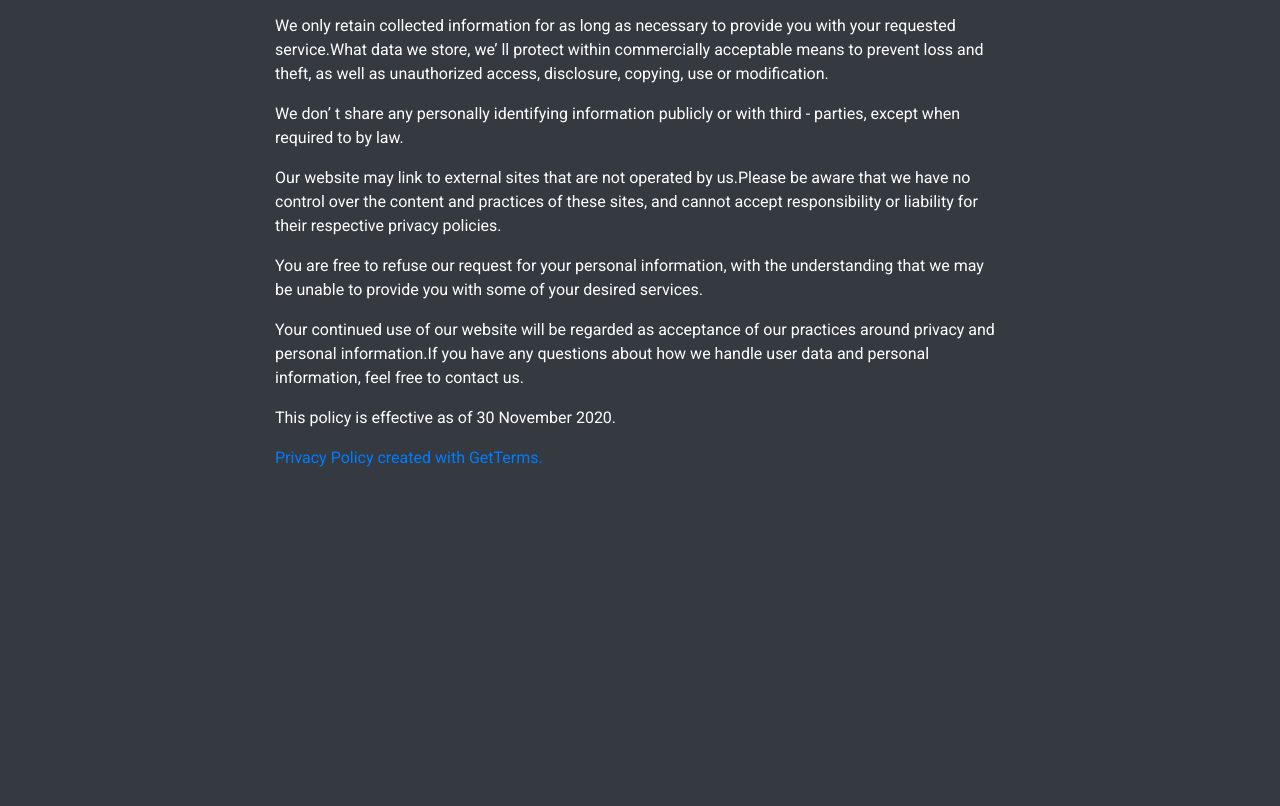
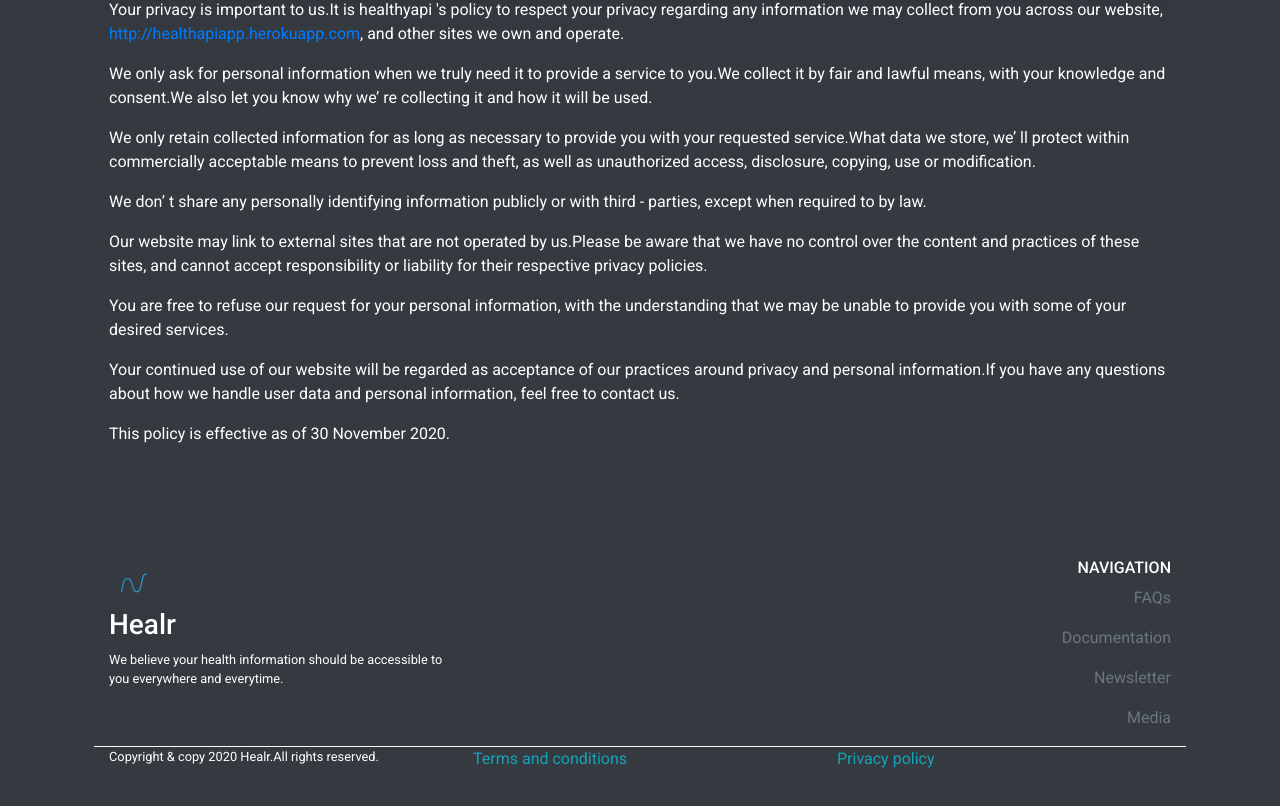
Before and after one commit to gondiski/Health-Dashboard, a React (Create React App) app: page /privacy in a window 1280 px wide. Shown: the part 264-1070 px from the top of the page. Before the commit the page ends 800 px from the top, so only its background shows below. Built offline with nearby package versions, Linux system fonts and the light colour scheme; some icons are missing.

Commit message:
Fixes for privacy policy page

```diff
--- a/src/components/sections/Privacy.js
+++ b/src/components/sections/Privacy.js
@@ -1,14 +1,16 @@
 import React, { Component } from 'react';
-import { Col, Row } from 'react-bootstrap';
-
+import { Col, Row, Jumbotron } from 'react-bootstrap';
+import Footer from './Footer';
 class Privacy extends Component {
     render() {
         return ( <
             Row >
             <
-            Col className = "col-md-8 offset-md-2 text-white" >
+            Col className = "mx-4 text-white" >
             <
-            h2 > Privacy Policy < /h2> <
+            Jumbotron className = "text-center bg-dark shadow-lg" >
+            <
+            h2 > Privacy Policy < /h2> </Jumbotron > <
             p > Your privacy is important to us.It is healthyapi 's policy to respect your privacy regarding any information we may collect from you across our website, <a href="http://healthapiapp.herokuapp.com">http://healthapiapp.herokuapp.com</a>, and other sites we own and operate.</p> <
             p > We only ask
             for personal information when we truly need it to provide a service to you.We collect it by fair and lawful means, with your knowledge and consent.We also
@@ -21,12 +23,9 @@
             p > You are free to refuse our request
             for your personal information, with the understanding that we may be unable to provide you with some of your desired services. < /p> <
             p > Your continued use of our website will be regarded as acceptance of our practices around privacy and personal information.If you have any questions about how we handle user data and personal information, feel free to contact us. < /p> <
-            p > This policy is effective as of 30 November 2020. < /p> <
-            p > < a href = "https://getterms.io"
-            title = "Generate a free privacy policy" > Privacy Policy created with GetTerms. < /a></p >
-
-            <
-            /Col> < /
+            p > This policy is effective as of 30 November 2020. < /p>  <
+            /Col>  <
+            Footer / > < /
             Row >
         );
     }
```
Also changed, not shown: 1 other file (tests, documents, lock files or other folders).
